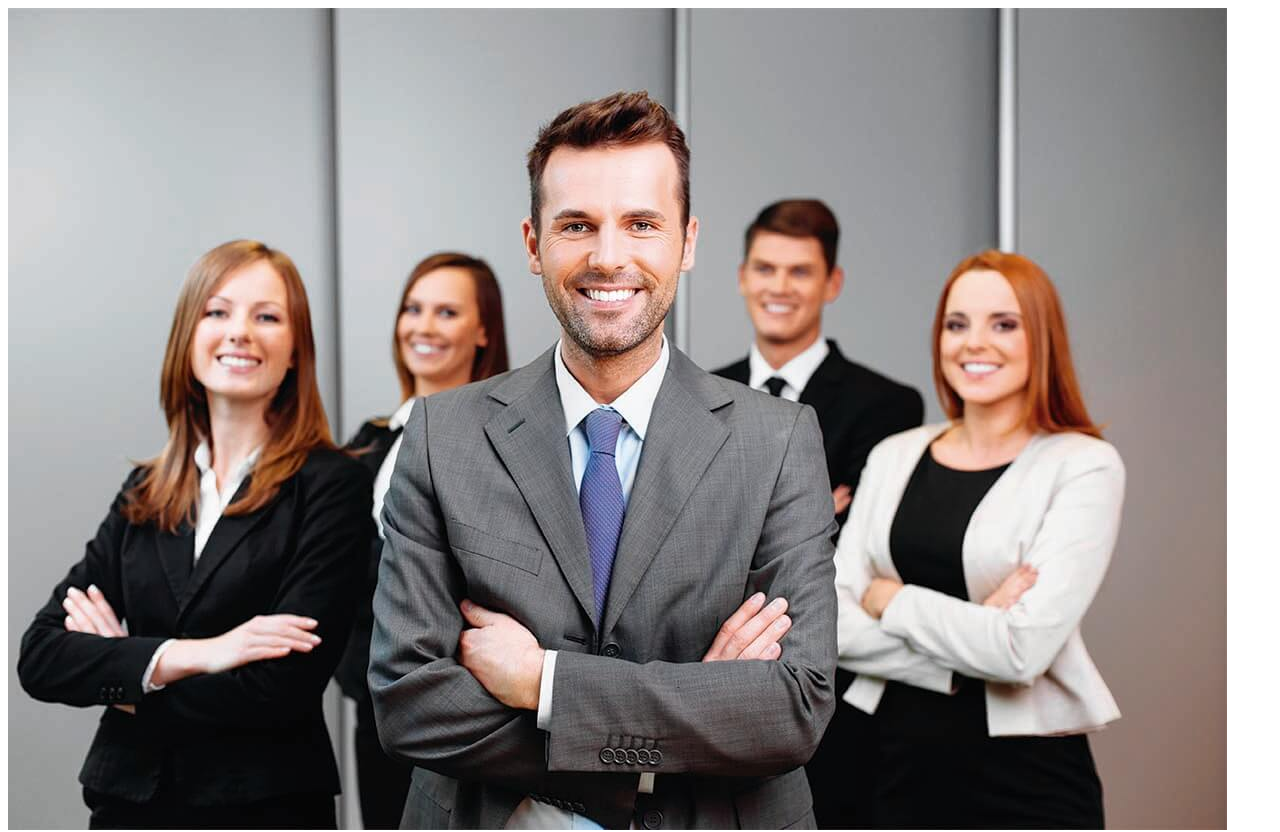
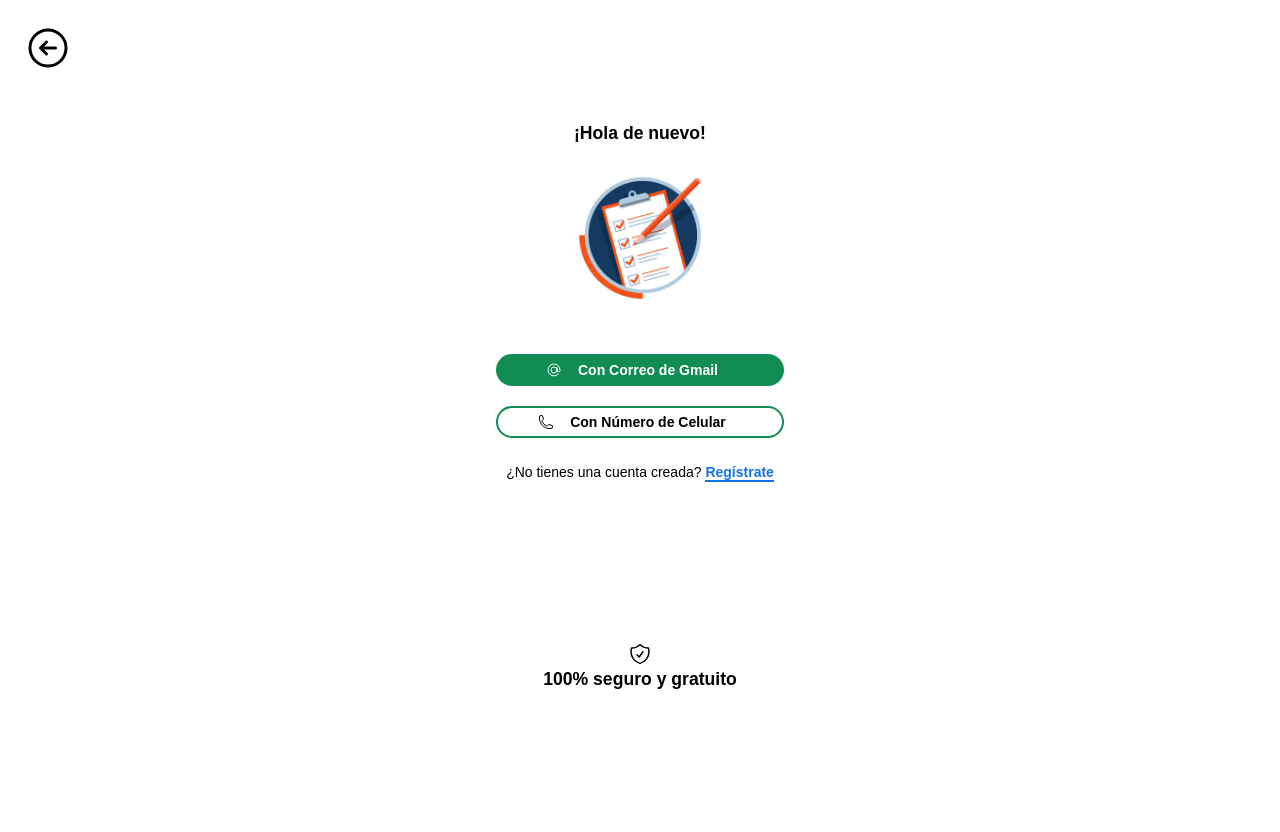
Before and after one commit to donypaxi/aplicacion-ventas, a React (Vite) app: page / in a window 1280 px wide. Shown: the top 832 px of the page. After the commit the page ends 800 px from the top, so only its background shows below. Built offline with nearby package versions, Linux system fonts and the light colour scheme.

Commit message:
3er commit

```diff
--- a/index.html
+++ b/index.html
@@ -4,6 +4,7 @@
     <meta charset="UTF-8" />
     <link rel="icon" type="image/svg+xml" href="/vite.svg" />
     <meta name="viewport" content="width=device-width, initial-scale=1.0" />
+    <link rel="stylesheet" href="src/style/style.css">
     <title>Vite + React</title>
   </head>
   <body>
--- a/package.json
+++ b/package.json
@@ -16,6 +16,9 @@
     "@types/react": "^18.0.26",
     "@types/react-dom": "^18.0.9",
     "@vitejs/plugin-react": "^3.0.0",
+    "autoprefixer": "^10.4.13",
+    "postcss": "^8.4.21",
+    "tailwindcss": "^3.2.4",
     "vite": "^4.0.0"
   }
 }
--- /dev/null
+++ b/postcss.config.cjs
@@ -0,0 +1,6 @@
+module.exports = {
+  plugins: {
+    tailwindcss: {},
+    autoprefixer: {},
+  },
+}
--- a/src/App.jsx
+++ b/src/App.jsx
@@ -1,13 +1,12 @@
-import imagen1 from '../src/assets/img/imagen1.jpg'
+// import { Inicio } from "./page/Inicio"
+
+import { IniciarSesion } from "./page/IniciarSesion"
+
 export const App = () => {
   return (
     <>
-      <div>
-        <img src={imagen1} alt="" />
-        <h2>espacio de imagen</h2>
-      </div>
-      <h1>app principal</h1>
-
+      {/* <Inicio/> */}
+      <IniciarSesion/>
     </>
   )
 }
--- a/src/index.css
+++ b/src/index.css
@@ -0,0 +1,3 @@
+@tailwind base;
+@tailwind components;
+@tailwind utilities;
--- /dev/null
+++ b/src/page/IniciarSesion.jsx
@@ -0,0 +1,46 @@
+import imagen2 from '../assets/img/imagen2.jpg'
+export const IniciarSesion = () => {
+  return (
+    <>
+        {/* boton de regresar */}
+        <div className='mt-6 m-6 h-12'>
+            <svg className="h-full" xmlns="http://www.w3.org/2000/svg" fill="none" viewBox="0 0 24 24" strokeWidth={1.5} stroke="currentColor">
+                <path strokeLinecap="round" strokeLinejoin="round" d="M11.25 9l-3 3m0 0l3 3m-3-3h7.5M21 12a9 9 0 11-18 0 9 9 0 0118 0z" />
+            </svg>
+
+        </div>
+        {/* tarjeta de saludo */}
+        <div className="mt-12 flex flex-col justify-center items-center">
+            <h2 className="font-bold">¡Hola de nuevo!</h2>
+            <img className='h-36 my-5' src={imagen2} alt="" />
+            <div className='flex flex-col justify-center items-center text-white'>
+                <button type='button' className=' flex justify-center items-center text-sm h-8 mt-6 w-72 rounded-full bg-verde text-blanco font-semibold '>
+                    <svg xmlns="http://www.w3.org/2000/svg" fill="none" viewBox="0 0 24 24" strokeWidth={1.5} stroke="currentColor" className="h-4">
+                    <path strokeLinecap="round" d="M16.5 12a4.5 4.5 0 11-9 0 4.5 4.5 0 019 0zm0 0c0 1.657 1.007 3 2.25 3S21 13.657 21 12a9 9 0 10-2.636 6.364M16.5 12V8.25" />
+                    </svg>
+                    <span className='mx-4'> Con Correo de Gmail</span>
+                </button>
+
+                <button type='button' className='flex justify-center items-center text-sm h-8 mt-5 w-72 border-2 border-verde rounded-full bg-blanco  font-semibold'>
+                    <svg className='h-4' xmlns="http://www.w3.org/2000/svg" fill="none" viewBox="0 0 24 24" strokeWidth={1.5} stroke="currentColor">
+                    <path strokeLinecap="round" strokeLinejoin="round" d="M2.25 6.75c0 8.284 6.716 15 15 15h2.25a2.25 2.25 0 002.25-2.25v-1.372c0-.516-.351-.966-.852-1.091l-4.423-1.106c-.44-.11-.902.055-1.173.417l-.97 1.293c-.282.376-.769.542-1.21.38a12.035 12.035 0 01-7.143-7.143c-.162-.441.004-.928.38-1.21l1.293-.97c.363-.271.527-.734.417-1.173L6.963 3.102a1.125 1.125 0 00-1.091-.852H4.5A2.25 2.25 0 002.25 4.5v2.25z" />
+                    </svg>
+                    <span className='mx-4'> Con Número de Celular</span>
+                </button>
+            </div>
+            <h3 className='mt-6 text-sm'>¿No tienes una cuenta creada? <span className='text-enlace font-bold border-b-2'> Regístrate</span>
+            </h3>
+
+            {/* parte abajo */}
+            <div className='mt-40 flex flex-col justify-center items-center'>
+                <svg xmlns="http://www.w3.org/2000/svg" fill="none" viewBox="0 0 24 24" strokeWidth={1.5} stroke="currentColor" className="w-6 h-6">
+                <path strokeLinecap="round" strokeLinejoin="round" d="M9 12.75L11.25 15 15 9.75m-3-7.036A11.959 11.959 0 013.598 6 11.99 11.99 0 003 9.749c0 5.592 3.824 10.29 9 11.623 5.176-1.332 9-6.03 9-11.622 0-1.31-.21-2.571-.598-3.751h-.152c-3.196 0-6.1-1.248-8.25-3.285z" />
+                </svg>
+                <p className='font-bold'>100% seguro y gratuito</p>
+            </div>
+
+        </div>
+
+    </>
+  )
+}
--- /dev/null
+++ b/src/page/Inicio.jsx
@@ -0,0 +1,32 @@
+import imagen1 from '../../src/assets/img/imagen1.jpg'
+export const Inicio = () => {
+  return (
+    <>
+      {/* tarjeta  */}
+      <div className='flex flex-col justify-center items-center'>
+        <img className='' src={imagen1} alt="" />
+        <h2 className='my-5 font-bold text-blue-600'>Lleva el control en tu inventario</h2>
+        <h3 className='text-center w-72'>identifica tus productos mas vendidos y accede a beneficion para surtir tu negocio</h3>
+      </div>
+      <div className='flex justify-center'>
+        <div className='mt-3 w-3 h-3 mx-2 border-none bg-gris border-2 rounded-full'></div>
+        <div className='mt-3 w-3 h-3 mx-2 border-none bg-gris border-2 rounded-full'></div>
+        <div className='mt-3 w-3 h-3 mx-2 border-none bg-verde border-2 rounded-full'></div>
+      </div>
+      {/* botones */}
+      <div className='flex flex-col justify-center items-center text-white'>
+        <button type='button' className='text-sm h-8 mt-6 w-72 rounded-full bg-verde text-blanco font-semibold '>Crear Cuenta</button>
+        <button type='button' className='text-sm h-8 mt-2 w-72 border-2 border-verde rounded-full bg-blanco  font-semibold'>Iniciar Sesión</button>
+      </div>
+
+      {/* informes */}
+      <div className='flex flex-col justify-center items-center '>
+
+      <p className='mt-4'>¿Necesitas ayuda? <strong className='text-enlace font-bold border-b-2'>Contactanos</strong></p>
+      <p className='mt-4'>100% segura y gratuita</p>
+      <footer className='mt-4 text-sm'>version 1.9.6.20</footer>
+      </div>
+
+    </>
+  )
+}
--- /dev/null
+++ b/src/style/style.css
@@ -0,0 +1,4 @@
+body{
+    font-family: Arial, Helvetica, sans-serif;
+    font-size: 1.1rem;
+}
--- /dev/null
+++ b/tailwind.config.cjs
@@ -0,0 +1,17 @@
+/** @type {import('tailwindcss').Config} */
+module.exports = {
+  content: [
+    "./index.html",
+    "./src/**/*.{js,ts,jsx,tsx}"
+  ],
+  theme: {
+    extend: {},
+    colors: {
+      verde: '#118C53',
+      blanco: '#ffff',
+      gris: '#515659',
+      enlace:'#1473e6'
+    },
+  },
+  plugins: [],
+}
```
Also changed, not shown: src/assets/img/imagen2.jpg (added), 1 other file (tests, documents, lock files or other folders).
